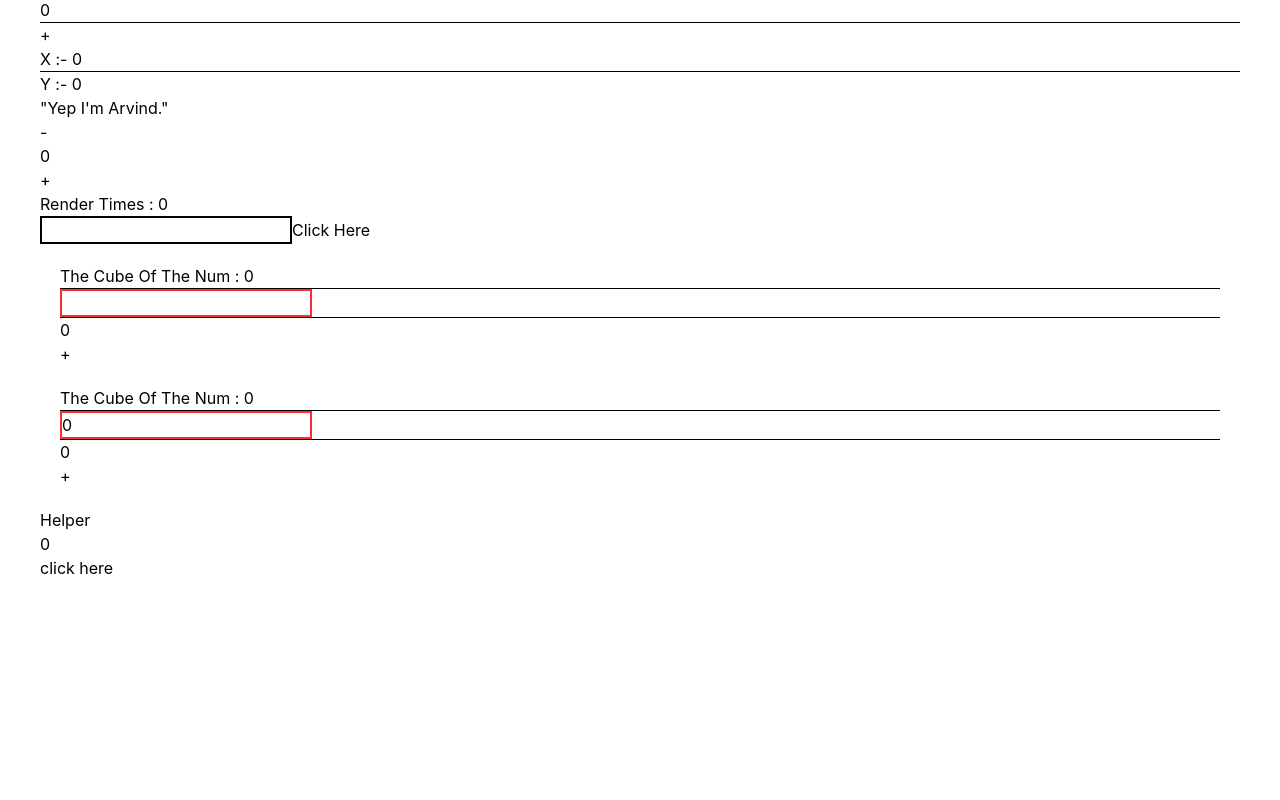
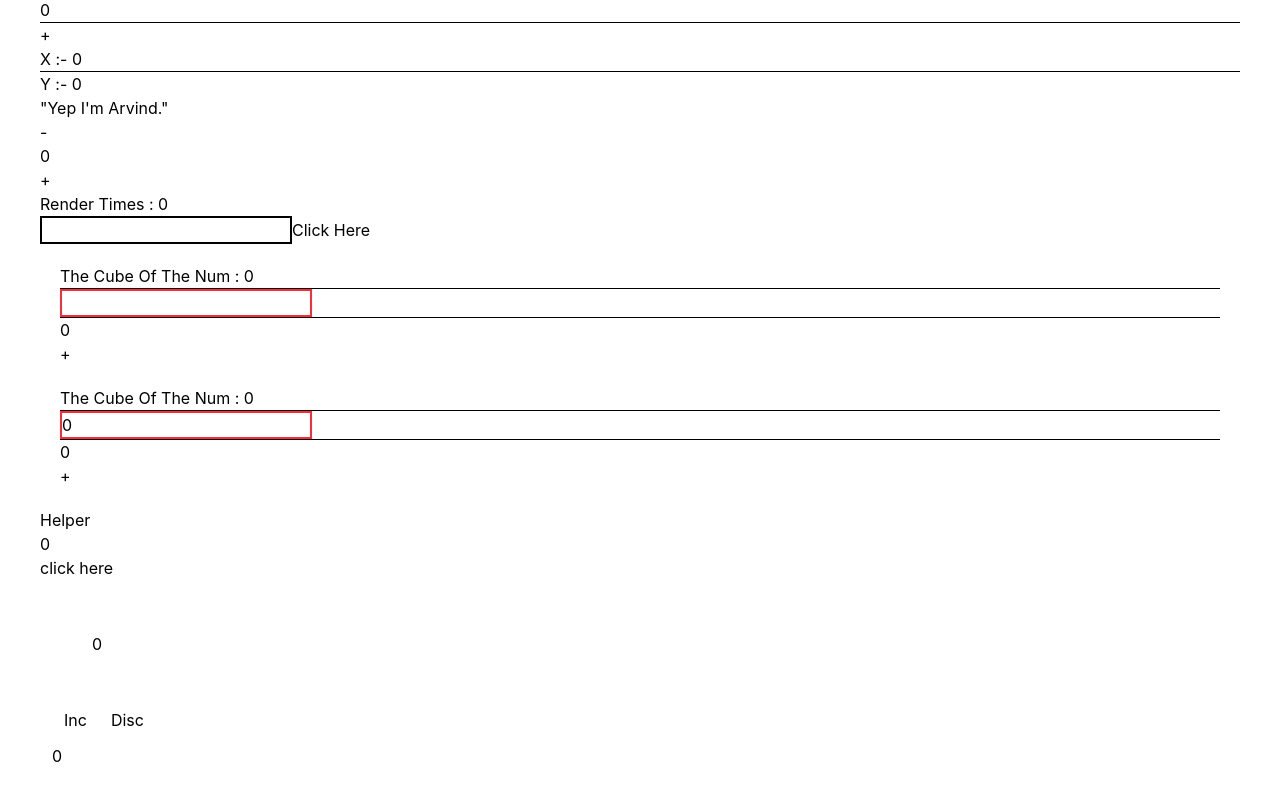
Before and after one commit to jsr-warrior-21/React-2.o, a React (Vite) app: page / in a window 1280 px wide. Shown: the part 898-1698 px from the top of the page. Before the commit the page ends 1518 px from the top, so only its background shows below. Built offline with nearby package versions, Linux system fonts and the light colour scheme.

Commit message:
Done with useReducer Hook

```diff
--- a/src/App.jsx
+++ b/src/App.jsx
@@ -22,6 +22,7 @@
 import UseMemoHook from "./components/UseMemoHook";
 import UseMemoProblemSolution from "./components/UseMemoProblemSolution";
 import UseCallBackHooks from "./components/UseCallBackHooks";
+import UseReducerHooks from "./components/UseReducerHooks";
 
 
 const App = () => {
@@ -52,6 +53,8 @@
       <UseMemoProblemSolution/>
       <UseCallBackHooks/>
 
+      <UseReducerHooks/>
+
     </div>
   );
 };
--- /dev/null
+++ b/src/components/UseReducerHooks.jsx
@@ -0,0 +1,43 @@
+import React from 'react'
+import { useReducer } from 'react'
+
+const UseReducerHooks = () => {
+
+    const initialState = {count:0}; // this is initial value of state as a object
+
+    // this is reducer function which always take two parameter
+    // 1. state -> current state of the state varriable count
+    // 2. action -> this is action because in reducer function you can pass action in object which you can access easily using this func
+
+    const reducer = (state,action) =>{
+        switch(action.type){
+            case 'increase' : {
+                return {count : state.count + 1};
+            }
+            case 'decrease':{
+                return {count : state.count - 1};
+            }
+        }
+    }
+    // isko hamesha yahi write krna hai
+    // useReducer always take reducer(which is function) and initialState of varriable
+    // useReducer return two value is an array 1.state 2.dispatch
+    const [state,dispatch] = useReducer(reducer,initialState);
+
+  return (
+    <div className='m-3'>
+        <h1 className='p-10'>{state.count}</h1>
+         <button className='p-2 m-1' onClick={()=>dispatch({type:'increase'})}>Inc</button>
+         <button className='p-2 m-1' onClick={()=>dispatch({type:'decrease'})}>Disc</button>
+         {/* You can also pass more action in dispatch as you want with payload */}
+            {/* like this ----> */}
+            <br />
+            <input type="number" value={state.count}
+             onChange={(e)=>dispatch({type:'input',payload:e.target.value})}
+            />
+
+    </div>
+  )
+}
+
+export default UseReducerHooks
```
Also changed, not shown: src/components/UseStateHookesCounter.jsx (+11 -0 lines).
